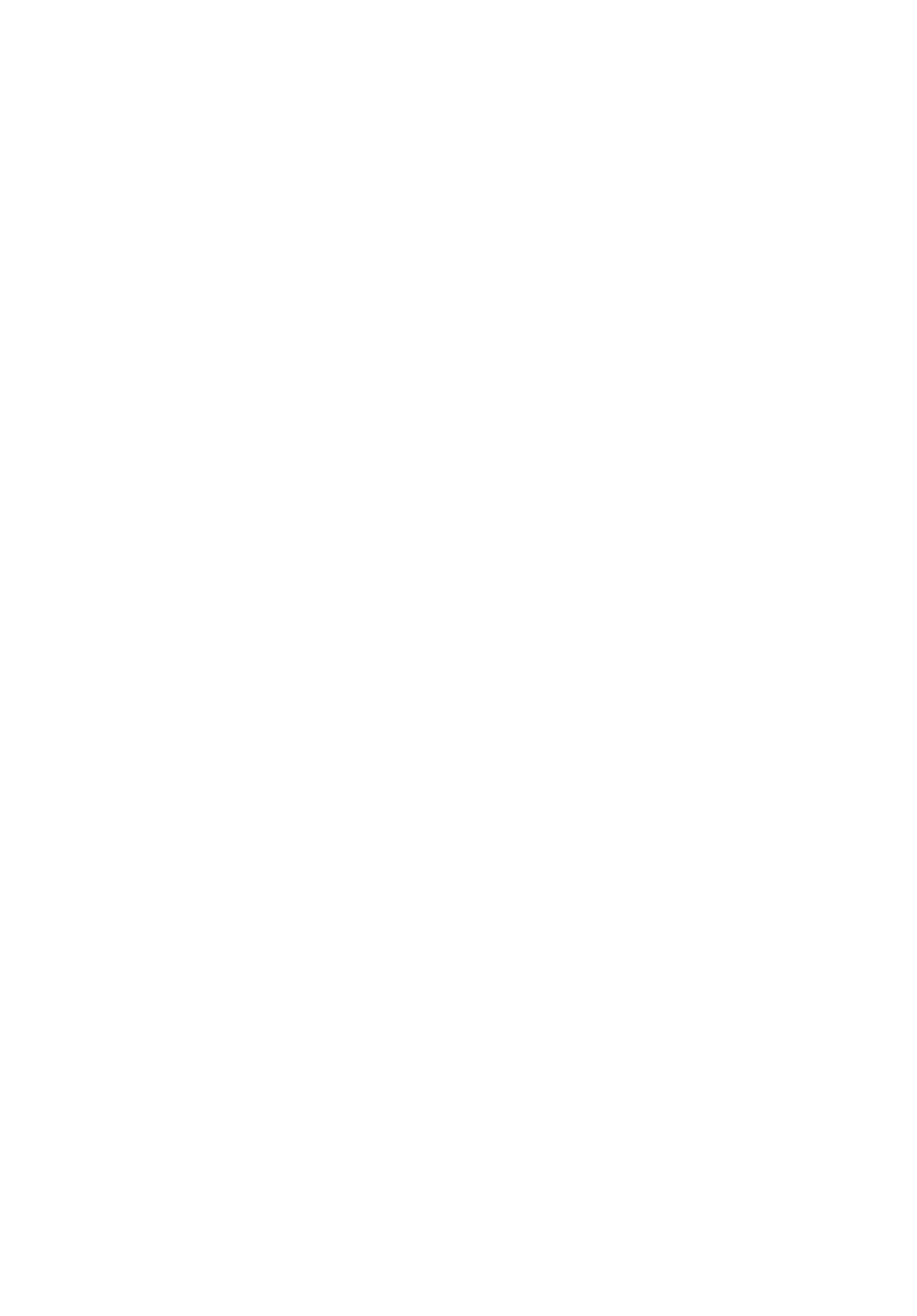
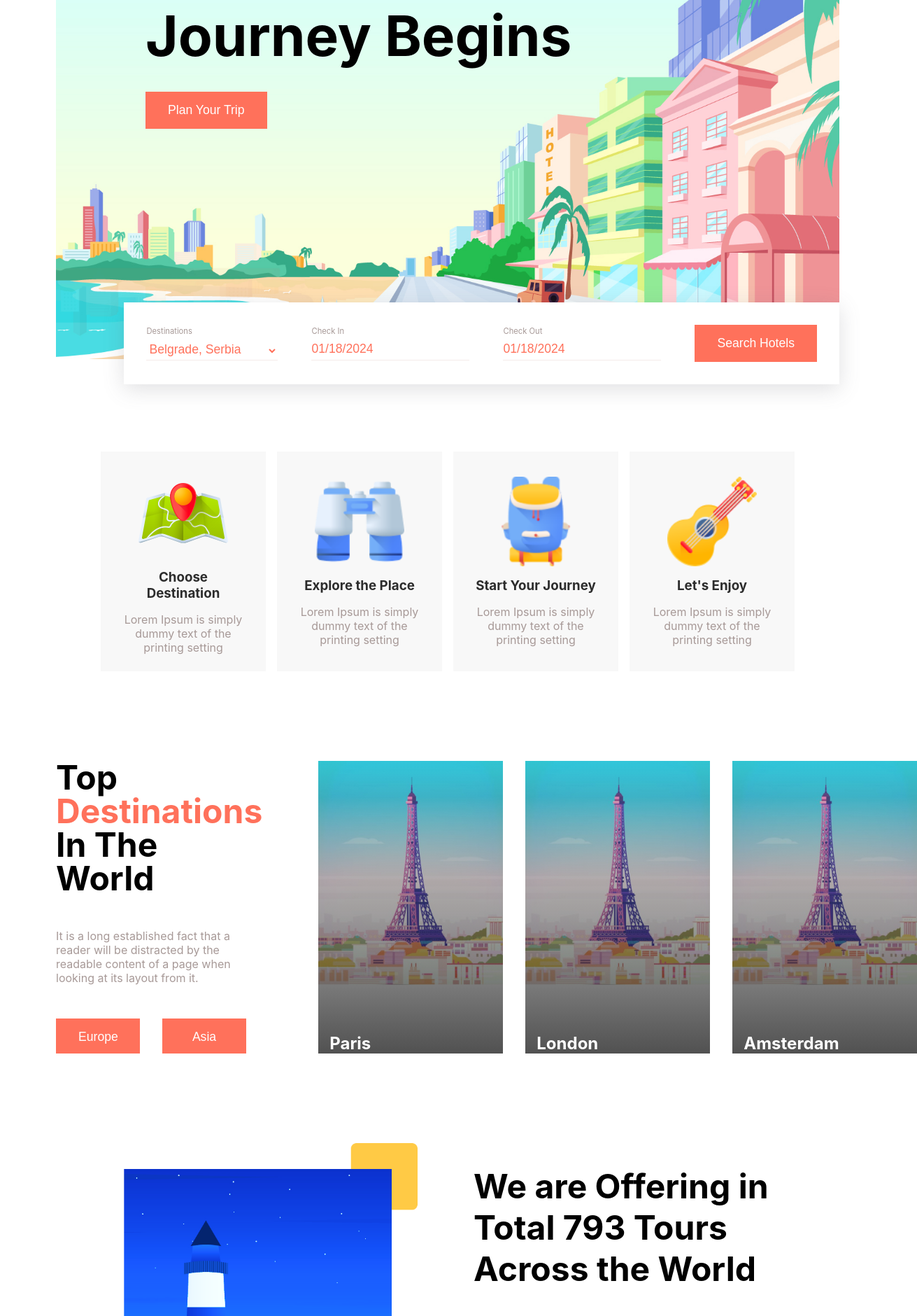
Before and after one commit to elab-development/internet-tehnologije-projekat-serbia-travel_2020_0355, a React (Create React App) app in the folder serbia-travel-react/: page / in a window 1280 px wide. Shown: the part 320-2200 px from the top of the page at 70% size, 1311 px wide, since content can reach past the window. Before the commit the page ends 800 px from the top, so only its background shows below. Built offline with nearby package versions, Linux system fonts and the light colour scheme.

Commit message:
Insert all components in App.js

```diff
--- a/serbia-travel-react/src/App.js
+++ b/serbia-travel-react/src/App.js
@@ -1,13 +1,29 @@
+import React from "react";
+import Destinations from "./components/Destinations";
+import DownloadApp from "./components/DownloadApp";
+import Footer from "./components/Footer";
+import Home from "./components/Home";
+import Navbar from "./components/Navbar";
+import Offer from "./components/Offer";
+import ScrollToTop from "./components/ScrollToTop";
+import Services from "./components/Services";
+import Testimonial from "./components/Testimonial";
+import Tours from "./components/Tours";
 import "./App.css";
-import Navbar from "./components/Navbar";
-import Home from "./components/Home";
 
-function App() {
+export default function App() {
   return (
-    <div className="App">
+    <div>
+      <ScrollToTop />
       <Navbar />
+      <Home />
+      <Services />
+      <Destinations />
+      <Offer />
+      <Tours />
+      <Testimonial />
+      <DownloadApp />
+      <Footer />
     </div>
   );
 }
-
-export default App;
```
